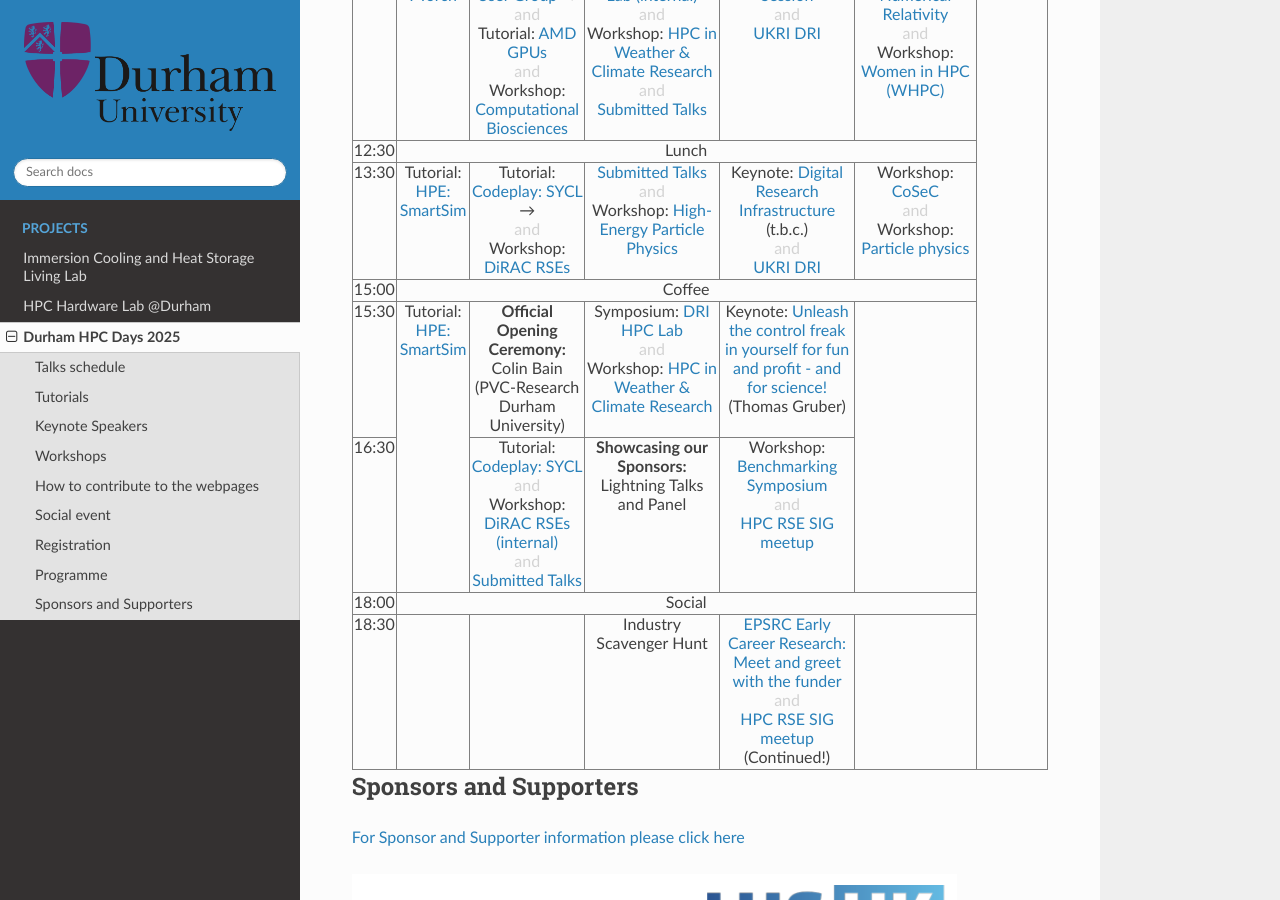
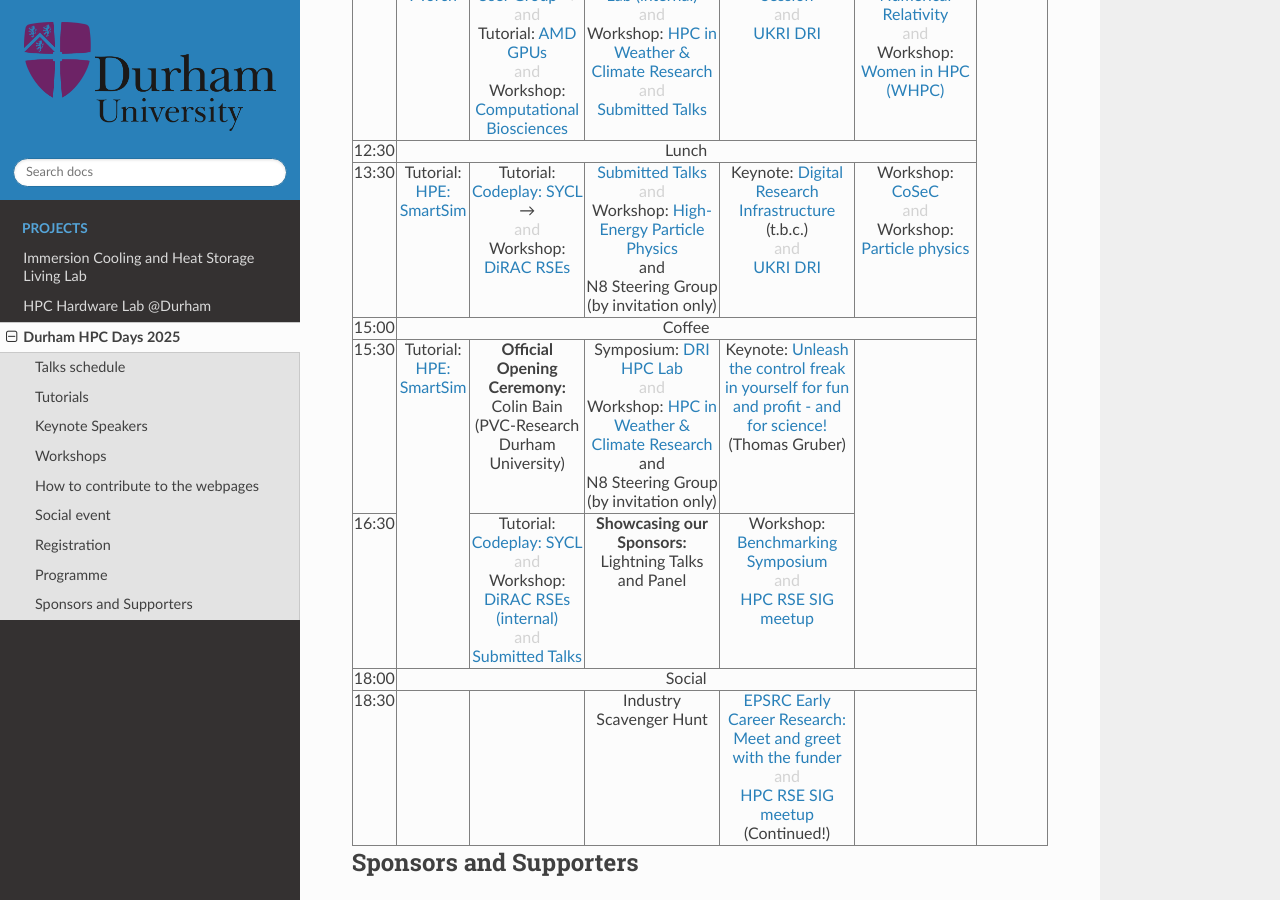
Before and after one commit to ilectra/durham, a Sphinx documentation site: the page built from docs/hpcdays/index.md, in a window 1280 px wide and 900 px high, scrolled down 1373 px. Built offline with Sphinx 7.4.7 and the Read the Docs theme 3.1.0, drawn with Linux system fonts in a browser that asks for light colours.

Commit message:
Update index.md

```diff
--- a/docs/hpcdays/index.md
+++ b/docs/hpcdays/index.md
@@ -71,7 +71,7 @@
   <td> 13:30 </td>
   <td> Tutorial: <a href="tutorials.html#hpe-smartsim"> HPE: SmartSim</a> </td>
   <td> Tutorial: <a href="tutorials.html#codeplay-accelerate-your-code-on-gpus-and-more-using-c-and-sycl">Codeplay: SYCL</a>  → <br /><div style="color:LightGrey;font-size=50%">and</div> Workshop: <a href="workshops.html#dirac-rses"> DiRAC RSEs </a> </td>
-  <td> <a href="talks.html#wednesday-4-june-2025-13-30-to-15-00">Submitted Talks</a> <br /><div style="color:LightGrey;font-size=50%">and</div> Workshop: <a href="workshops.html#hpc-htc-in-high-energy-physics">High-Energy Particle Physics</a> </td>
+  <td> <a href="talks.html#wednesday-4-june-2025-13-30-to-15-00">Submitted Talks</a> <br /><div style="color:LightGrey;font-size=50%">and</div> Workshop: <a href="workshops.html#hpc-htc-in-high-energy-physics">High-Energy Particle Physics</a> <br />and<br />N8 Steering Group (by invitation only)</td>
   <td> Keynote: <a href="dri.html">Digital Research Infrastructure</a> <br /> (t.b.c.) <br /><div style="color:LightGrey;font-size=50%">and</div> <a href="dri.html">UKRI DRI</a></td>
   <td> Workshop: <a href="workshops.html#cosec">CoSeC</a>  <br /><div style="color:LightGrey;font-size=50%">and</div>Workshop: <a href="workshops.html#id4">Particle physics</a> </td>
 </tr>
@@ -83,7 +83,7 @@
   <td> 15:30 </td>
   <td rowspan="2"> Tutorial: <a href="tutorials.html#hpe-smartsim"> HPE: SmartSim</a> </td>
   <td> <b>Official Opening Ceremony:</b> <br /> Colin Bain (PVC-Research Durham University) </td>
-  <td> Symposium: <a href="dri.html">DRI HPC Lab</a> <br /><div style="color:LightGrey;font-size=50%">and</div> Workshop: <a href="workshops.html#hpc-in-weather-climate-research">HPC in Weather & Climate Research</a> </td>
+  <td> Symposium: <a href="dri.html">DRI HPC Lab</a> <br /><div style="color:LightGrey;font-size=50%">and</div> Workshop: <a href="workshops.html#hpc-in-weather-climate-research">HPC in Weather & Climate Research</a> <br />and<br />N8 Steering Group (by invitation only) </td>
   <td> Keynote: <a href="keynotes.html#thomas-gruber-regionales-rechenzentrum-erlangen-rrze">Unleash the control freak in yourself for fun and profit - and for science!</a> (Thomas Gruber) </td>
   <td rowspan="2"> <!--UKRI panel with CoSeC--> </td>
 </tr>
```
